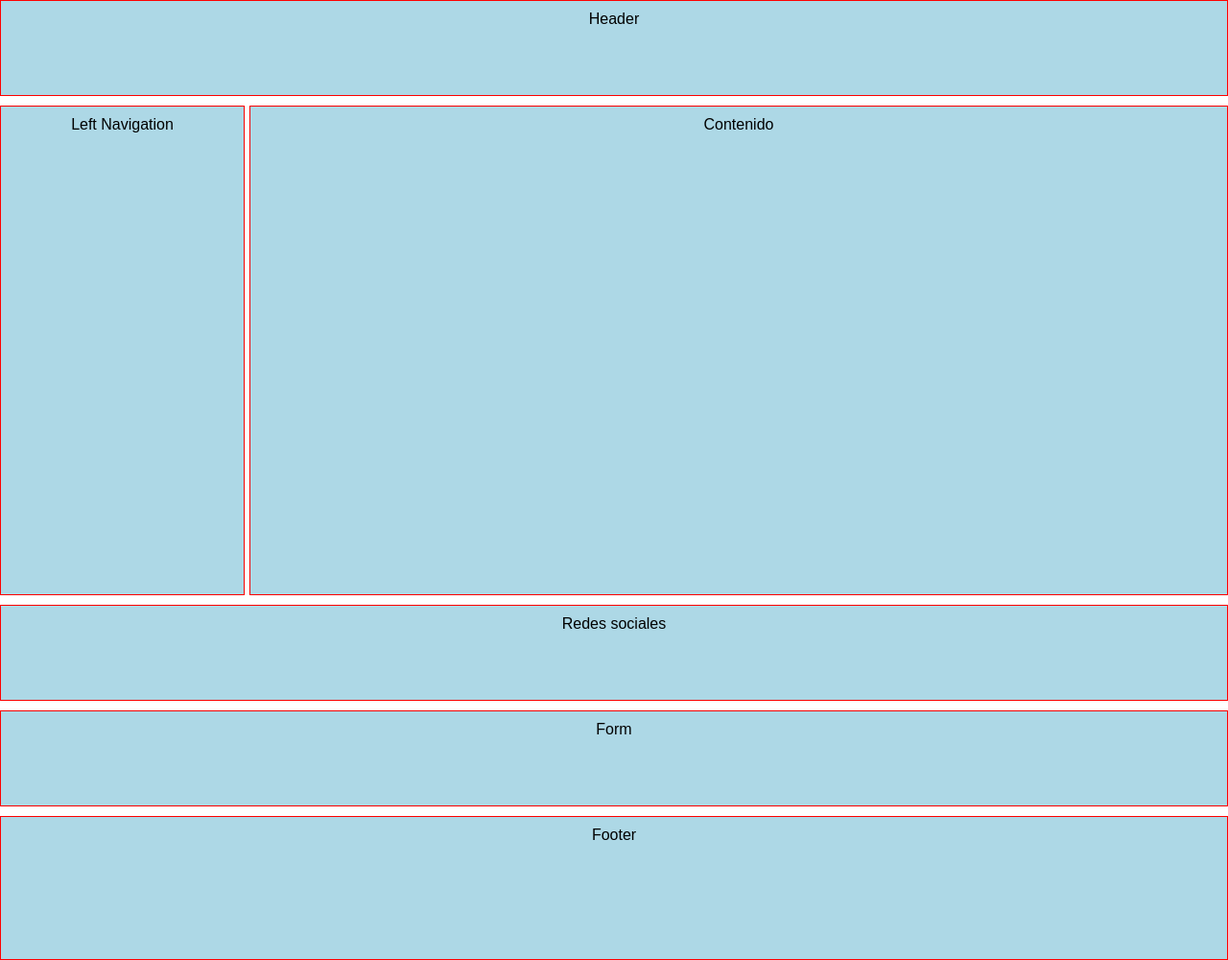
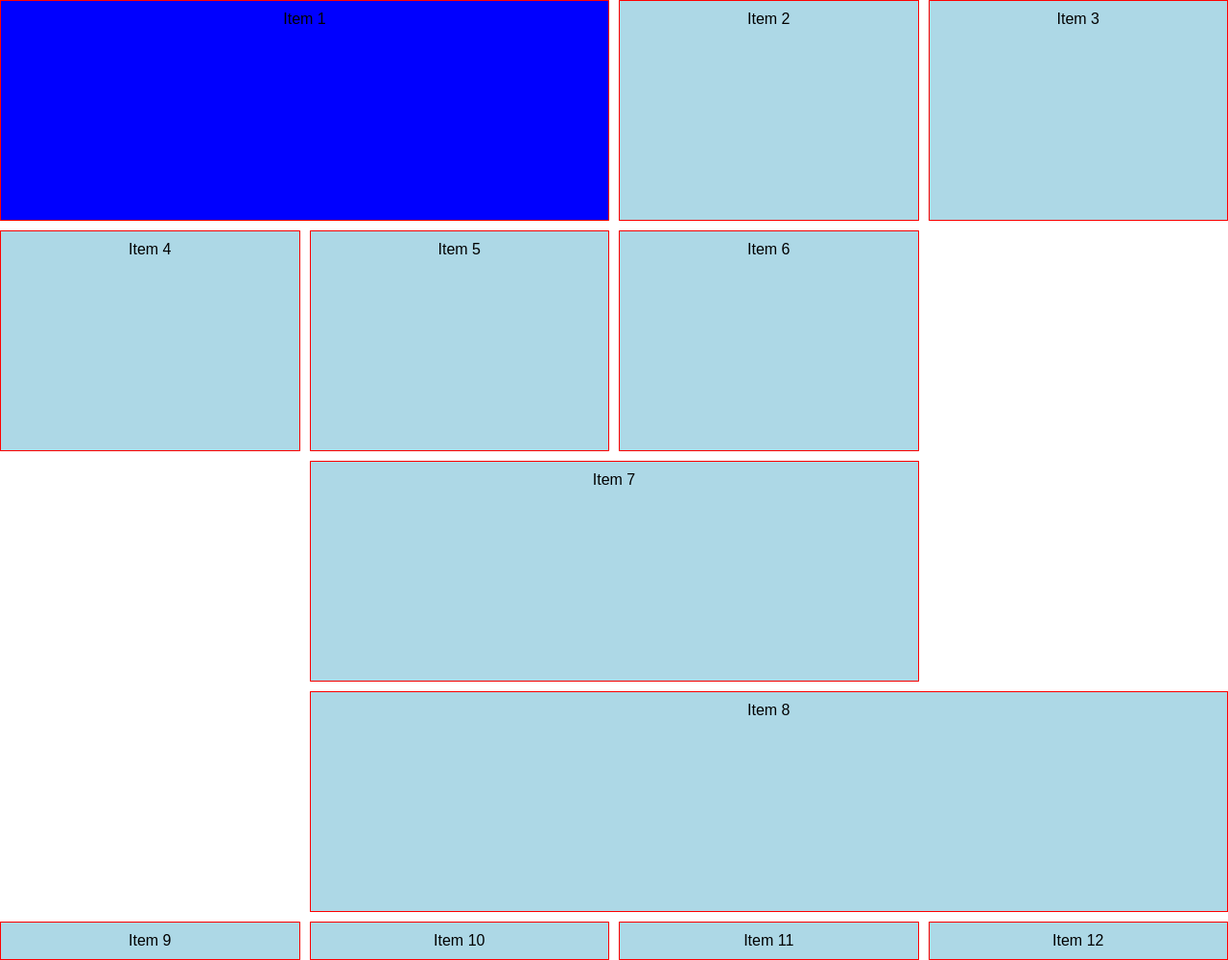
Before and after one commit to ElJuanii00/Css_Grids, a plain HTML site: page index.html in a window 1280 px wide. Shown: the whole page at 96% size. Drawn offline with Linux system fonts and the light colour scheme.

Commit message:
Definiendo el tamaño de las columnas dentro de un grid

```diff
--- a/css/index.css
+++ b/css/index.css
@@ -7,14 +7,9 @@ body{
   width: 100%;
   height: 1000px;
   display: grid;
-  /* grid-column-gap: 10px; */
-  grid-template: 100px 1fr 100px 100px 150px/ minmax(200px, 1fr) 4fr;
-  grid-gap: 10px 5px;
-  grid-template-areas: "header header"
-                       "left_navigation contenido"
-                       "redes redes"
-                       "form form"
-                       "footer footer";
+  grid-template-columns: repeat(4, 1fr);
+  grid-template-rows: repeat(4, 1fr);
+  grid-gap: 10px;
  text-align: center;
 }
 
@@ -24,13 +19,20 @@ body{
   border: 1px solid red;
 }
 
-.item:nth-of-type(4) {
+.item:nth-of-type(1) {
   overflow: auto;
-  /* background: blue; */
-  /* display: grid; */
-  /* grid-template: 1fr 1fr/ 1fr 1fr 1fr; */
-  /* grid-gap: 2% 2%; */
-  /* grid-column-gap: 2%; */
+  background: blue;
+  grid-column-start: 1;
+  grid-column-end: 3;
+}
+
+.item:nth-of-type(7) {
+grid-column: 2 / 4;
+}
+
+.item:nth-of-type(8) {
+/* grid-column: 1 / span 2; */
+grid-column: 2 / -1;
 }
 
 .item .sub_item{
@@ -39,27 +41,3 @@ body{
   border: 1px solid red;
   /* margin: 0 1px; */
 }
-
-.header{
-  grid-area: header;
-}
-
-.left_navigation{
-  grid-area: left_navigation;
-}
-
-.contenido{
-  grid-area: contenido;
-}
-
-.redes{
-  grid-area: redes;
-}
-
-.form{
-  grid-area: form;
-}
-
-.footer{
-grid-area: footer;
-}
--- a/index.html
+++ b/index.html
@@ -7,12 +7,18 @@
   </head>
   <body>
     <section class="container">
-      <div class="item header">Header</div>
-      <div class="item left_navigation">Left Navigation</div>
-      <div class="item contenido">Contenido</div>
-      <div class="item redes">Redes sociales</div>
-      <div class="item form">Form</div>
-      <div class="item footer">Footer</div>
+      <div class="item">Item 1</div>
+      <div class="item">Item 2</div>
+      <div class="item">Item 3</div>
+      <div class="item">Item 4</div>
+      <div class="item">Item 5</div>
+      <div class="item">Item 6</div>
+      <div class="item">Item 7</div>
+      <div class="item">Item 8</div>
+      <div class="item">Item 9</div>
+      <div class="item">Item 10</div>
+      <div class="item">Item 11</div>
+      <div class="item">Item 12</div>
     </section>
   </body>
 </html>
```
